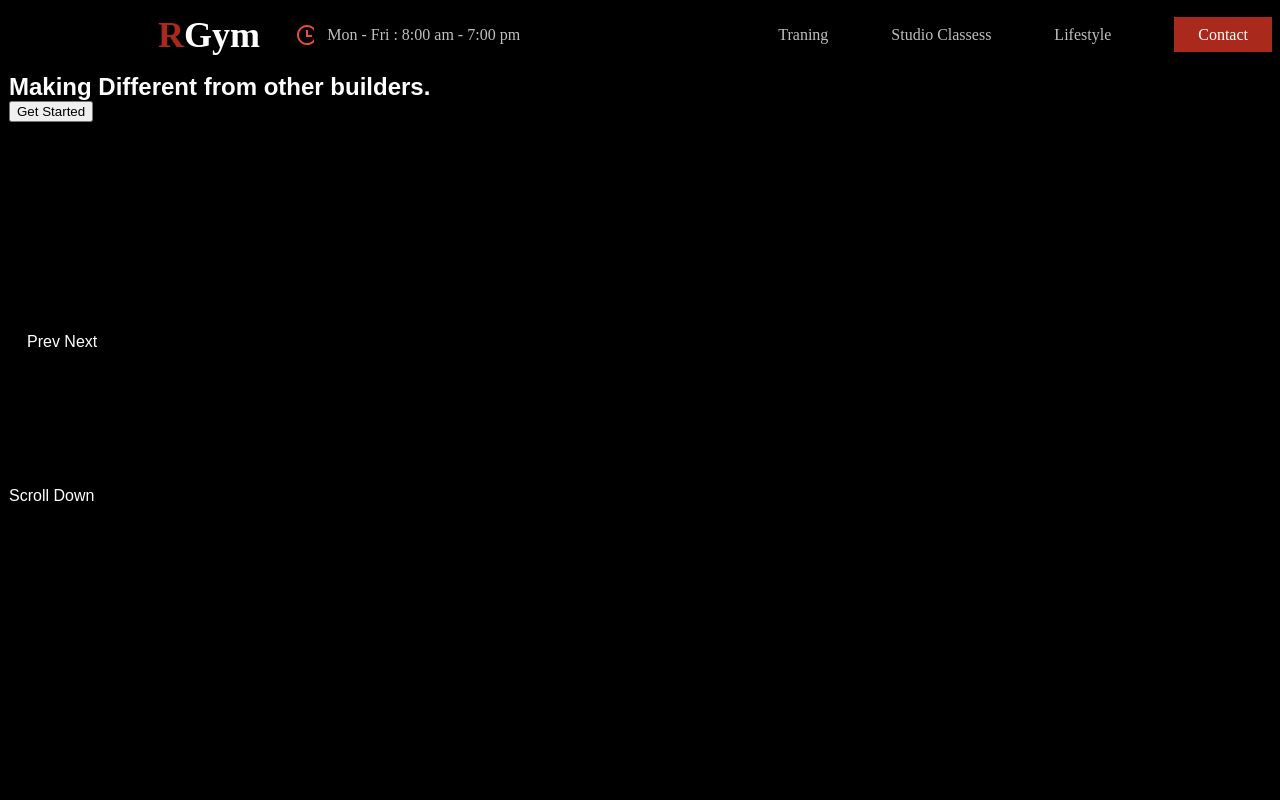
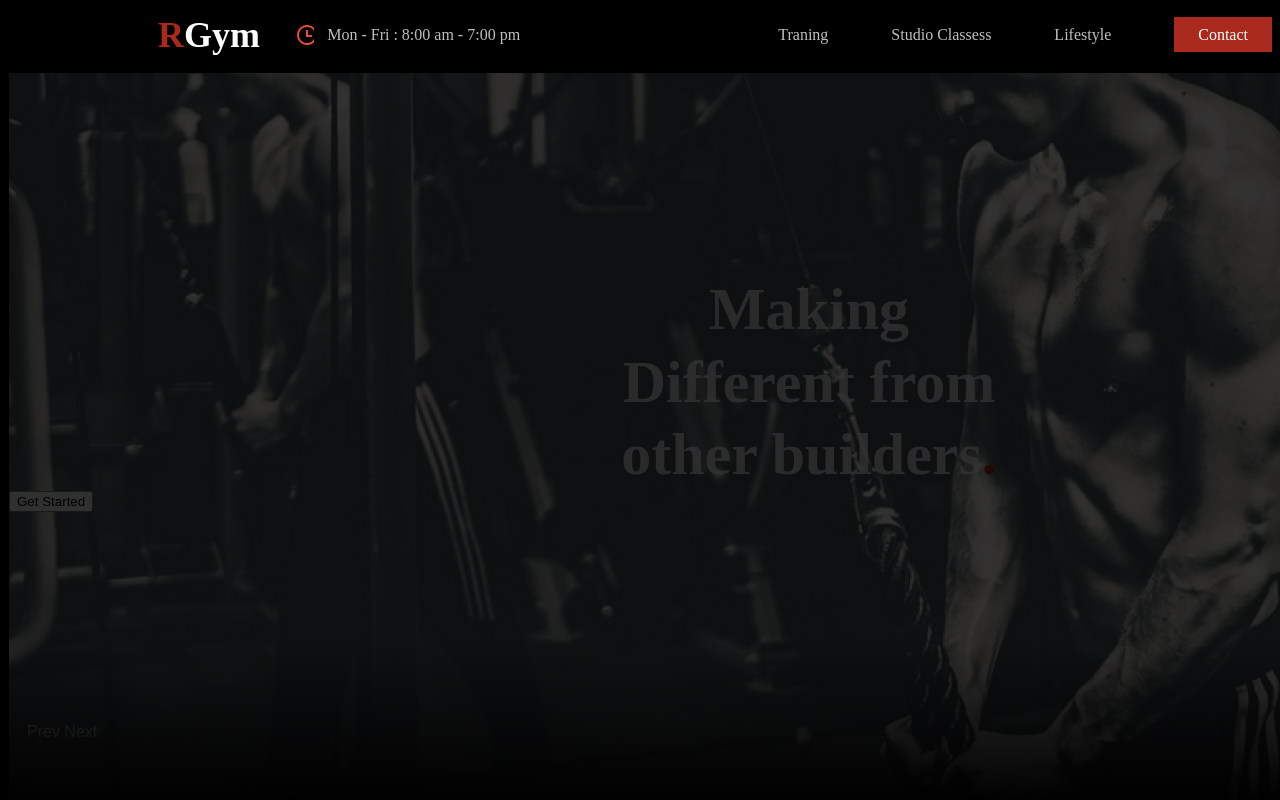
Before and after one commit to PolinaFaustova/rgym, a plain HTML site: page index.html in a window 1280 px wide. Shown: the top 800 px of the page. Drawn offline with Linux system fonts and the light colour scheme.

Commit message:
hero-start

```diff
--- a/css/styles.css
+++ b/css/styles.css
@@ -136,10 +136,55 @@ opacity: 0.75;
 
 
 /* Section Hero */
+
 .hero {
-    width: 1600px;
-    height: 850px;
-    background: linear-gradient(180deg, rgba(0, 0, 0, 0.25) 71.06%, #000000 91.71%);
-    border: 1px solid var(--main-color);
-    box-shadow: 0px 4px 4px rgba(0, 0, 0, 0.25);
+  width: 1600px;
+  height: 800px;
+  position: relative;
+  overflow: hidden;
+  border: 1px solid #000000;
+  background-image: url(/images/hero.jpg), linear-gradient(180deg, rgba(0, 0, 0, 0) 71.06%, #000000 91.71%);
+
+  /* background: linear-gradient(180deg, rgba(0, 0, 0, 0) 71.06%, #000000 91.71%); */
+
+
+  }
+
+  .hero::before {
+  content: "";
+  position: absolute;
+  top: 0;
+  left: 0;
+  right: 0;
+  bottom: 0;
+  background: linear-gradient(180deg, rgba(0, 0, 0, 0.8) 71.06%, #000000 91.71%);
+
+  }
+
+  /* .hero-image {
+    width: 100%;
+    height: 100%;
+    background-image: url(/images/hero.jpg);
+    background-repeat: no-repeat;
+    background-size: cover;
+
+    z-index: 1;
+  } */
+
+h1 {
+font-family: 'Montserrat';
+font-style: normal;
+font-weight: 700;
+font-size: 60px;
+line-height: 1.21;
+text-align: center;
+
+padding-top: 200px;
+
+
+
+color: rgba(255, 255, 255, 0.75);
+
+/* position: relative;
+  z-index: 2; */
 }
--- a/index.html
+++ b/index.html
@@ -35,14 +35,13 @@
     <main>
         <!-- Section-hero -->
       <section class="hero">
-        <div class="container-main">
+        <!-- <div class="hero-image"> -->
           <!-- line -->
-          <h1>Making Different from other builders.</h1>
+          <h1>Making<br> Different from<br> other builders<span class="logo-r">.</span></h1>
           <button type="button" class="button-primary">Get Started</button>
           <!-- vector -->
-        </div>
 
-
+        <!-- </div> -->
       <!-- Aside -->
       <aside>
         <ul class="social">
```
Also changed, not shown: images/hero.jpg (added).
